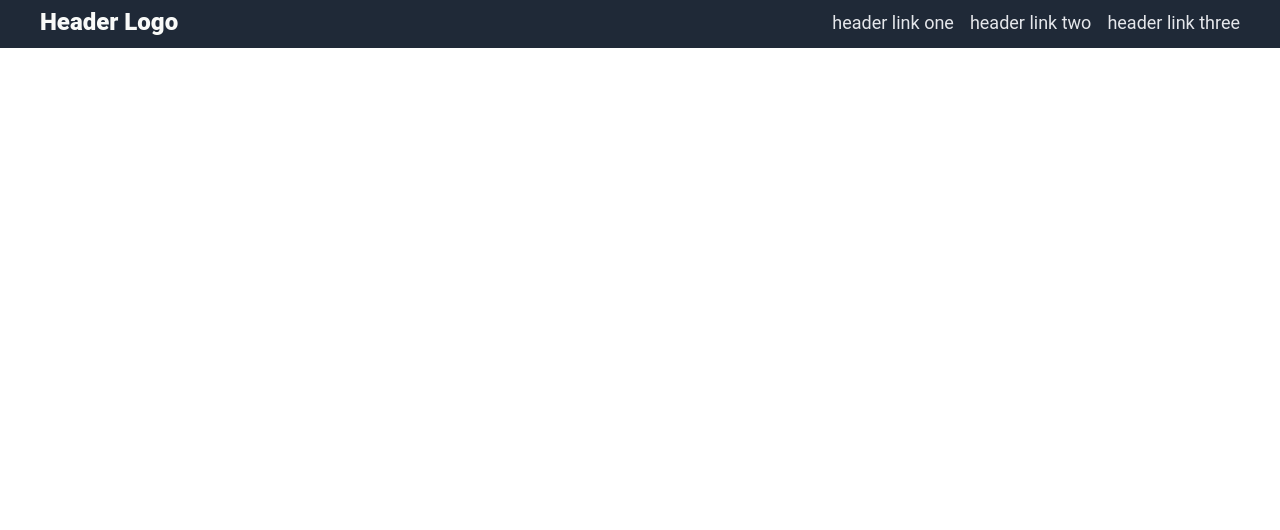
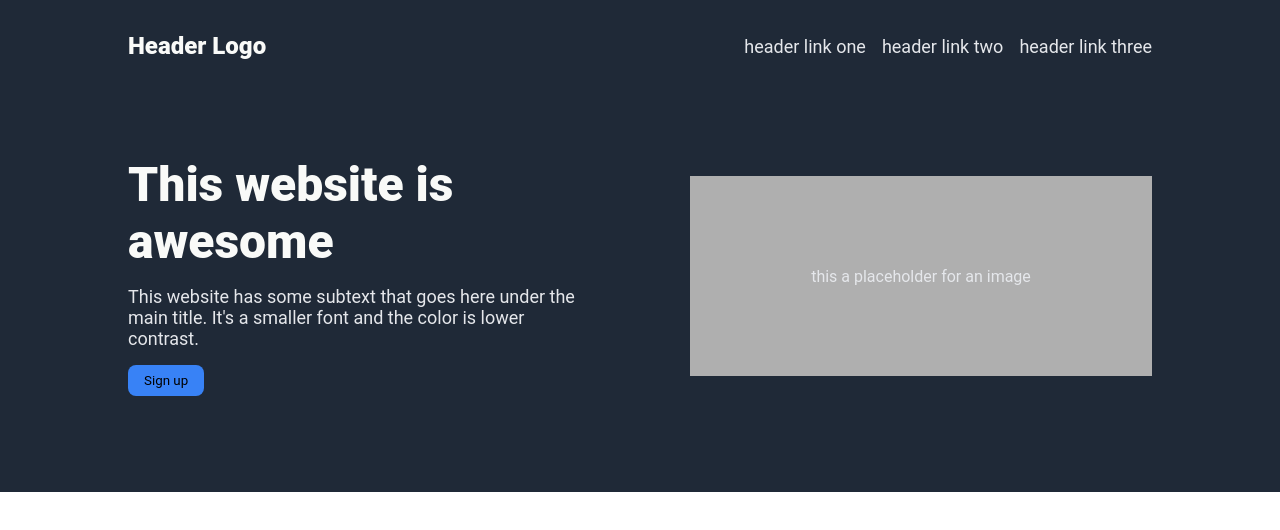
Before and after one commit to Dmitry-174/Odin-Landing-page, a plain HTML site: page index.html in a window 1280 px wide. Drawn offline with Linux system fonts and the light colour scheme.

Commit message:
Make Hero section

```diff
--- a/index.html
+++ b/index.html
@@ -23,7 +23,17 @@
     </header>
 
     <div class="hero">
-
+        <div class="hero-container">
+            <div class="left-hero">
+                <h1>This website is awesome</h1>
+                <p class="hero-text">This website has some subtext that goes here under the main title. It's a smaller font and
+                    the color is lower contrast.</p>
+                <button>Sign up</button>
+            </div>
+            <div class="right-hero">
+                <div class="image-placeholder">this a placeholder for an image</div>
+            </div>
+        </div>
     </div>
 
     <div class="content">
--- a/style.css
+++ b/style.css
@@ -5,23 +5,23 @@
 }
 
 .hero-container {
-    width: 1200px;
+    width: 1024px;
     display: flex;
     justify-content: space-between;
     align-items: center;
     margin: 0 auto;
-    padding: 8px 16px;
+    gap: 100px;
 }
 
 header {
-    height: 48px;
     background-color: #1F2937;
+    padding: 32px 16px 0;
 }
 
 .header-logo {
     font-size: 24px;
     color: #F9FAF8;
-    font-weight: 1000;
+    font-weight: 900;
 }
 
 nav {
@@ -34,3 +34,46 @@ nav a {
     font-size: 18px;
     color: #E5E7EB;
 }
+
+.hero {
+    background-color: #1F2937;
+    padding: 96px 16px;
+}
+
+h1 {
+    font-size: 48px;
+    font-weight: 900;
+    color: #F9FAF8;
+    margin-bottom: 16px;
+}
+
+.hero-text {
+    font-size: 18px;
+    color: #E5E7EB;
+    margin-bottom: 16px;
+}
+
+button {
+    background-color: #3882F6;
+    padding: 8px 16px;
+    border-radius: 8px;
+    border-style: none;
+}
+
+.left-hero {
+    flex: 1 1 0;
+}
+
+.right-hero {
+    flex: 1 1 0;
+    height: 100%;
+}
+
+.image-placeholder {
+    color: #E5E7EB;
+    background-color: #afafaf;
+    height: 200px;
+    display: flex;
+    align-items: center;
+    justify-content: center;
+}
```
